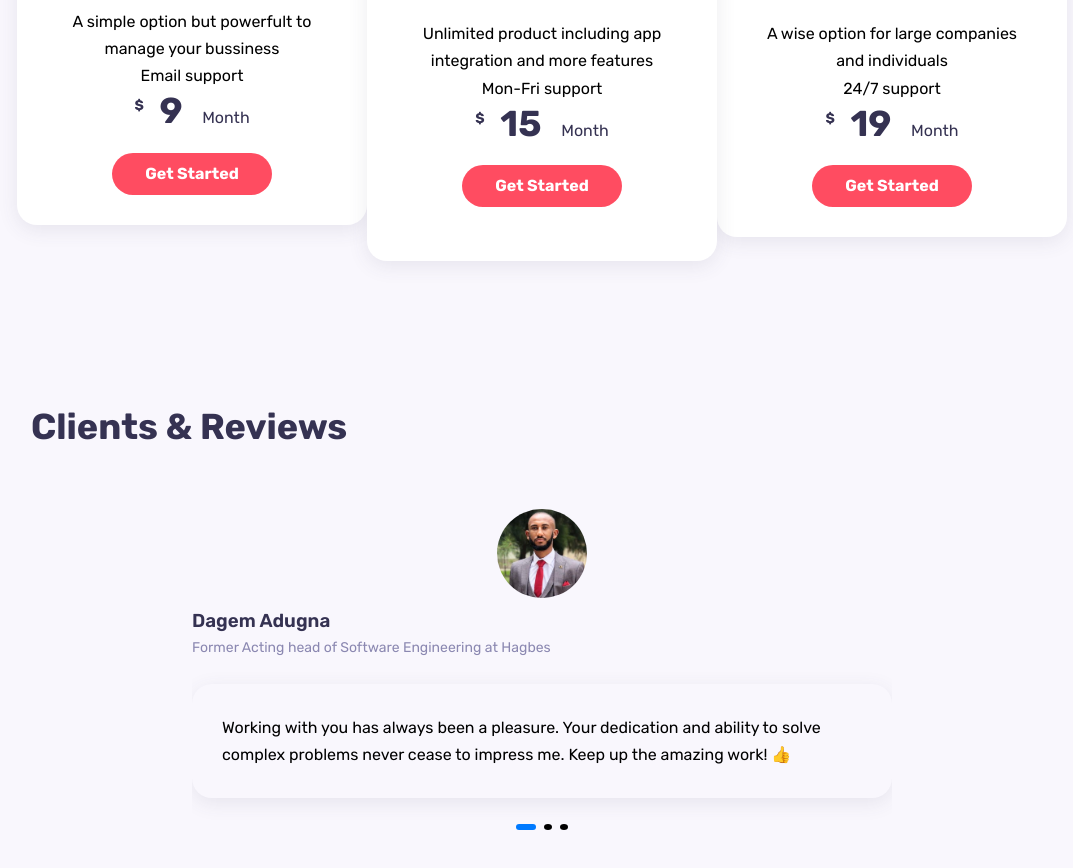
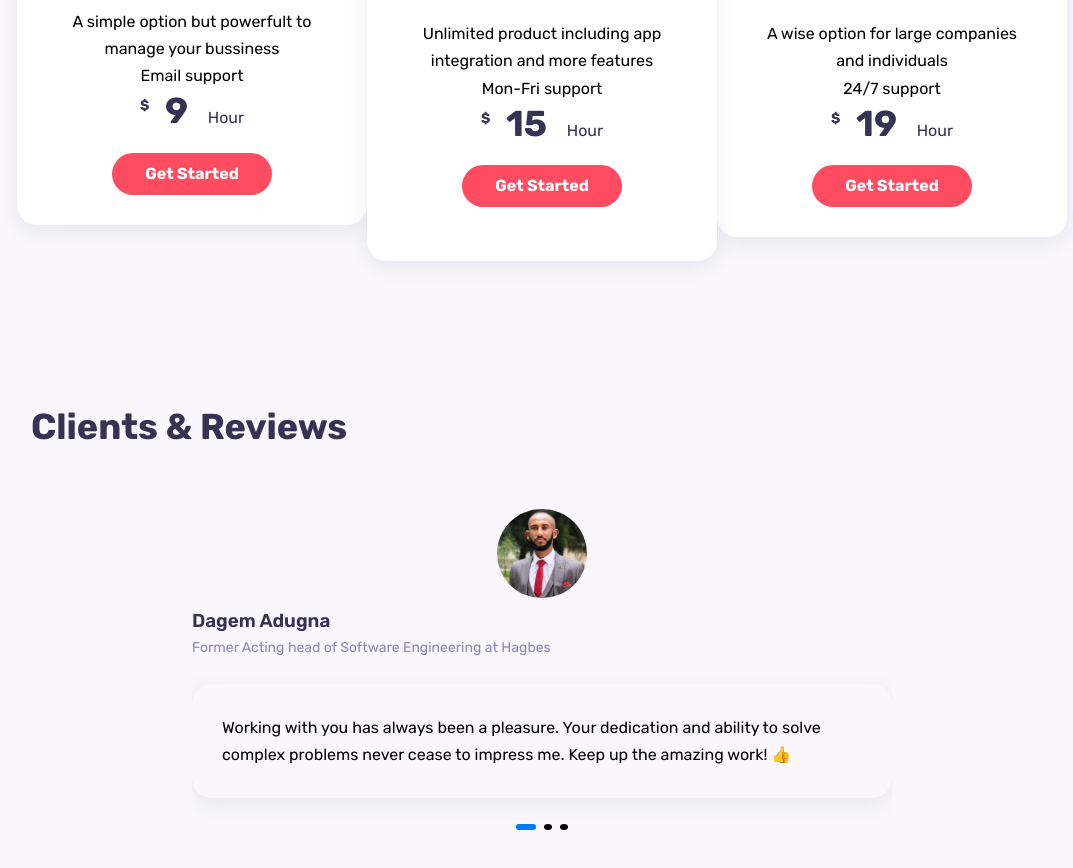
Before and after one commit to 1092yamasol/personal-website, a React (Create React App) app: page / in a window 1280 px wide. Shown: the part 4196-5064 px from the top of the page, without its empty margins (153-1226 px from the left). Built offline with nearby package versions, Linux system fonts and the light colour scheme; some icons are missing.

Commit message:
cv download

```diff
--- a/src/Components/Pricing/Pricing.jsx
+++ b/src/Components/Pricing/Pricing.jsx
@@ -18,7 +18,7 @@ function Pricing() {
           </p>
           <p className="pricing__support">Email support</p>
           <h3 className="price">
-            <em>$</em> 9 <span>Month</span>
+            <em>$</em> 9 <span>Hour</span>
           </h3>
           <a href="#" className="btn">
             Get Started
@@ -34,7 +34,7 @@ function Pricing() {
           </p>
           <p className="pricing__support">Mon-Fri support</p>
           <h3 className="price">
-            <em>$</em> 15 <span>Month</span>
+            <em>$</em> 15 <span>Hour</span>
           </h3>
           <a href="#" className="btn">
             Get Started
@@ -49,7 +49,7 @@ function Pricing() {
           </p>
           <p className="pricing__support">24/7 support</p>
           <h3 className="price">
-            <em>$</em> 19 <span>Month</span>
+            <em>$</em> 19 <span>Hour</span>
           </h3>
           <a href="#" className="btn">
             Get Started
--- a/src/Components/about/About.jsx
+++ b/src/Components/about/About.jsx
@@ -21,7 +21,7 @@ function About() {
               intuitive design drives me to create seamless user experiences and
               robust back-end architectures.
             </p>
-            <a href="" className="btn">
+            <a href="../../assets/Anteneh CV.pdf" className="btn" download>
               Download CV
             </a>
           </div>
```
Also changed, not shown: 1 other file (tests, documents, lock files or other folders).
